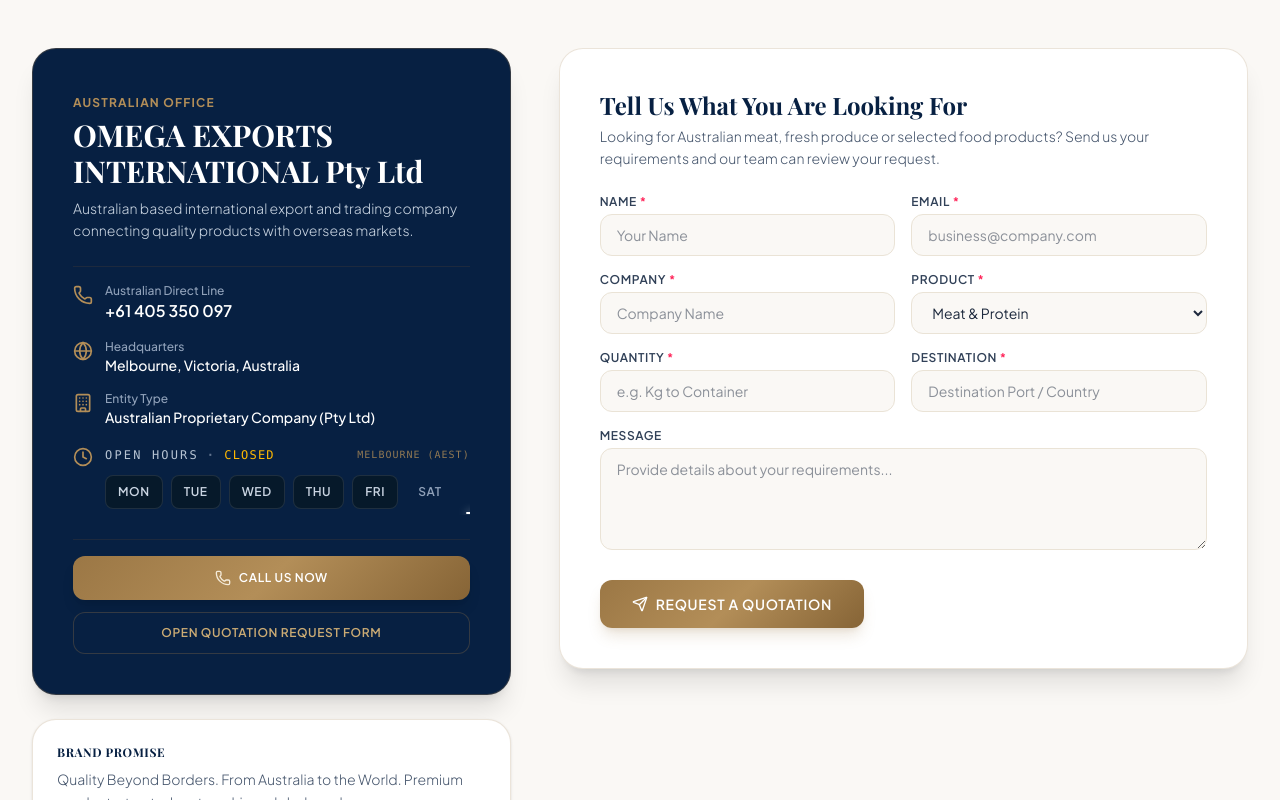
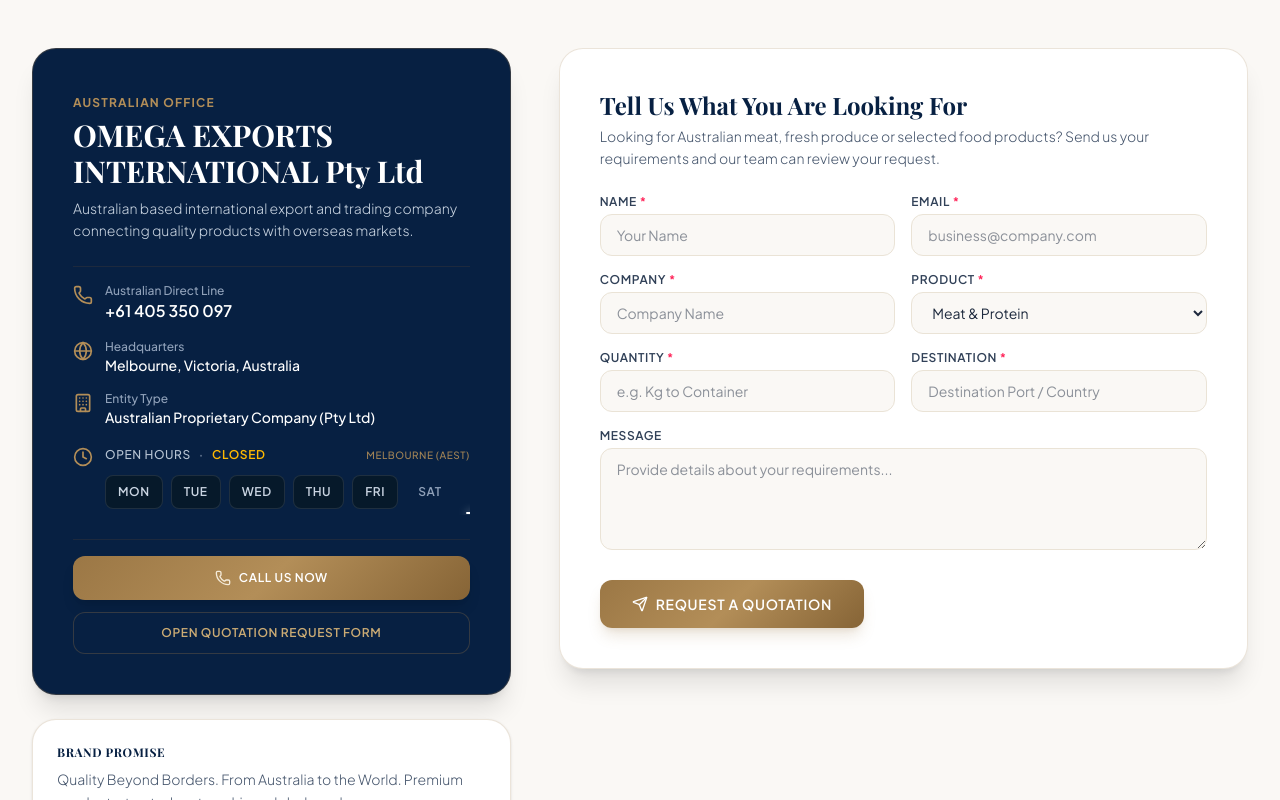
Before and after one commit to Yasiyaa/Omega-Exports-International, a React (Vite) app: page / in a window 1280 px wide. Shown: the part 11200-12000 px from the top of the page. Built offline with nearby package versions, Linux system fonts and the light colour scheme; a web font is replaced by a local one.

Commit message:
Update working hours header to use standard website sans-serif font

```diff
--- a/src/components/WorkingHours.jsx
+++ b/src/components/WorkingHours.jsx
@@ -31,7 +31,7 @@
     <div className="space-y-3 pt-1">
       {/* Top Header Line: Exact replica of the reference attachment */}
       <div className="flex items-center justify-between">
-        <div className="font-mono text-[11px] sm:text-xs uppercase tracking-[0.18em] text-slate-300/90 flex items-center gap-2">
+        <div className="font-sans text-[11px] sm:text-xs uppercase tracking-wider text-slate-300/90 flex items-center gap-2 font-medium">
           <span>OPEN HOURS</span>
           <span className="text-slate-500 font-bold">·</span>
           <AnimatePresence mode="wait">
@@ -41,7 +41,7 @@
               animate={{ opacity: 1, y: 0 }}
               exit={{ opacity: 0, y: 4 }}
               transition={{ duration: 0.18 }}
-              className={activeSchedule.isOpen ? "text-white font-medium tracking-widest" : "text-amber-400 font-medium tracking-widest"}
+              className={activeSchedule.isOpen ? "text-white font-semibold tracking-wider" : "text-amber-400 font-semibold tracking-wider"}
             >
               {activeSchedule.hours}
             </motion.span>
@@ -49,7 +49,7 @@
         </div>
 
         {/* Small subtle timezone / status indicator */}
-        <span className="text-[10px] font-mono text-gold-400/80 uppercase tracking-widest hidden sm:inline-block">
+        <span className="text-[10px] font-sans text-gold-400/90 uppercase tracking-wider hidden sm:inline-block font-medium">
           Melbourne (AEST)
         </span>
       </div>
```
